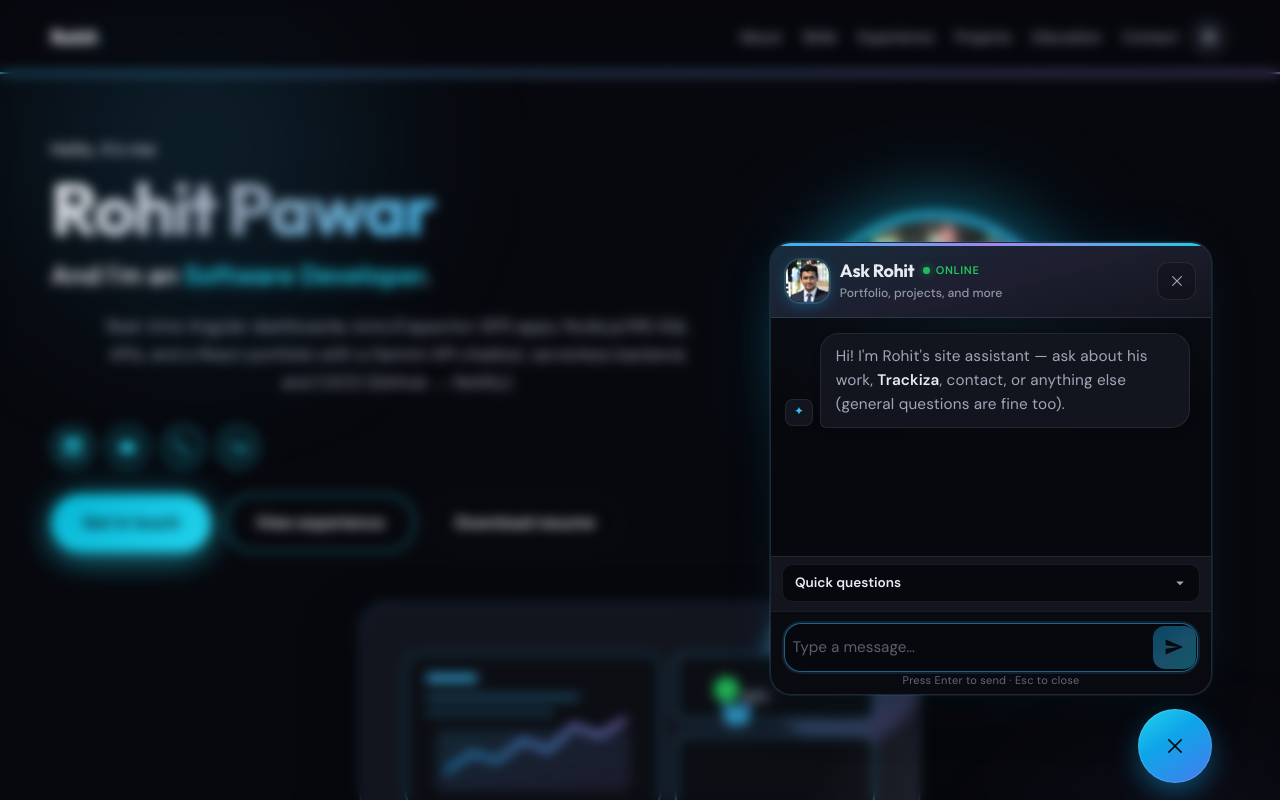
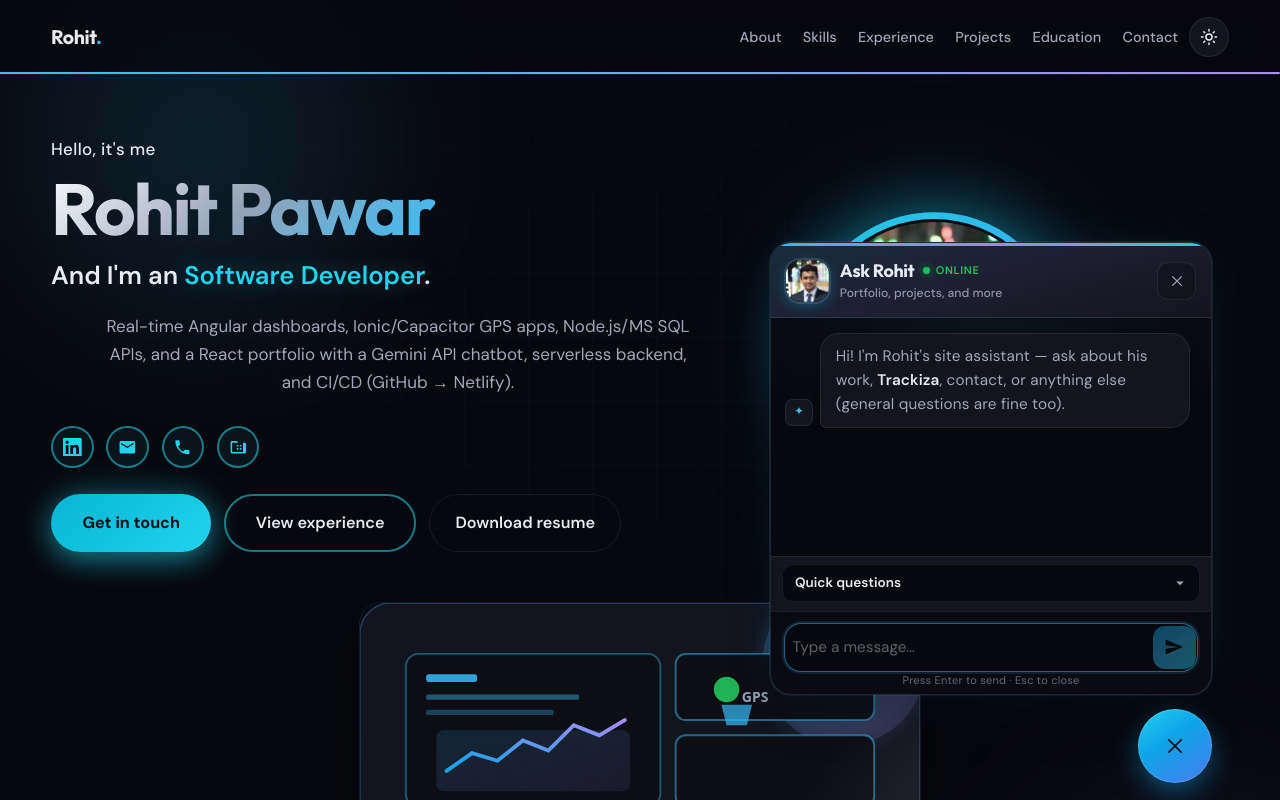
Before and after one commit to rohitpawar0002/My-PortFolio-React.js, a React (Vite) app: page / in a window 1280 px wide. Shown: the top 800 px of the page. Built offline with nearby package versions, Linux system fonts and the light colour scheme.

Commit message:
Next Publish

```diff
--- a/src/App.css
+++ b/src/App.css
@@ -1769,7 +1769,7 @@ main {
   border: none;
   cursor: pointer;
   /* background: var(--lightbox-backdrop); */
-  backdrop-filter: blur(6px);
+  /* backdrop-filter: blur(6px); */
   -webkit-backdrop-filter: blur(6px);
   pointer-events: auto;
 }
```
